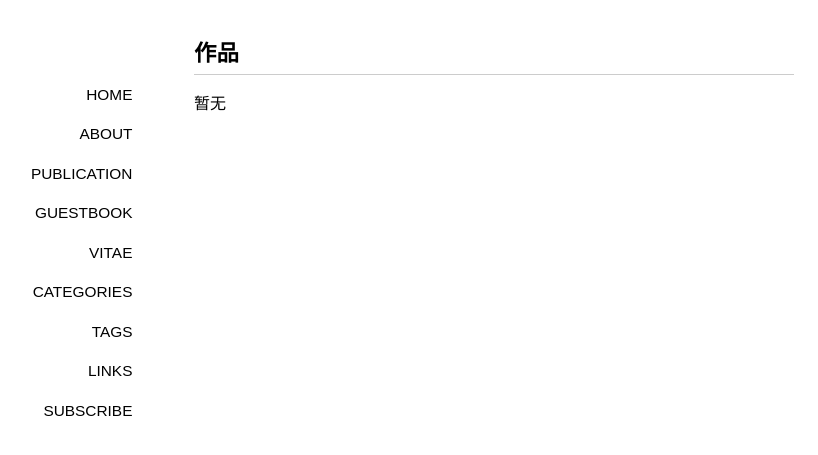
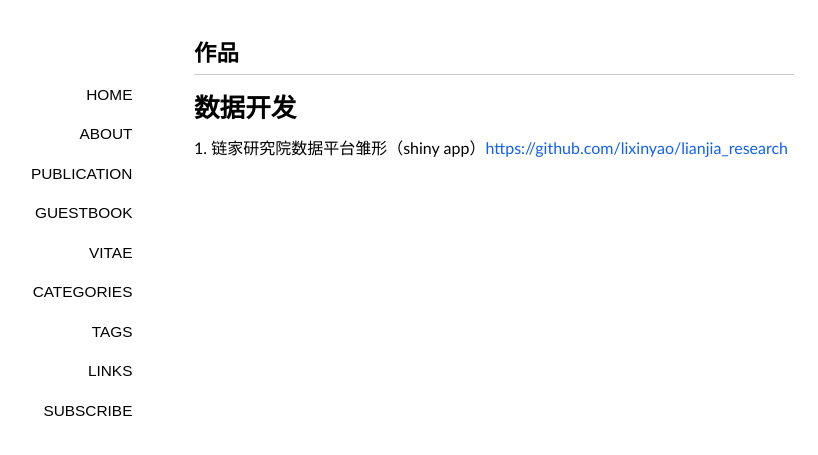
Before and after one commit to lixinyao/jekyll_blog, a Jekyll site: the page built from publication/index.md, in a window 1280 px wide. Shown: the top 455 px of the page, without its empty margins (146-964 px from the left). Built offline with Jekyll 4.4.1, drawn with Linux system fonts in a browser that asks for light colours; nearby versions of some CDN libraries; some web fonts are replaced; comment, search, counter and statistics services are not loaded.

Commit message:
增加lianjia_research shiny app

```diff
--- a/publication/index.md
+++ b/publication/index.md
@@ -4,4 +4,6 @@ title: 作品
 comments: yes
 ---
 
-暂无
+# 数据开发
+
+1. 链家研究院数据平台雏形（shiny app）[https://github.com/lixinyao/lianjia_research](https://github.com/lixinyao/lianjia_research)
```
